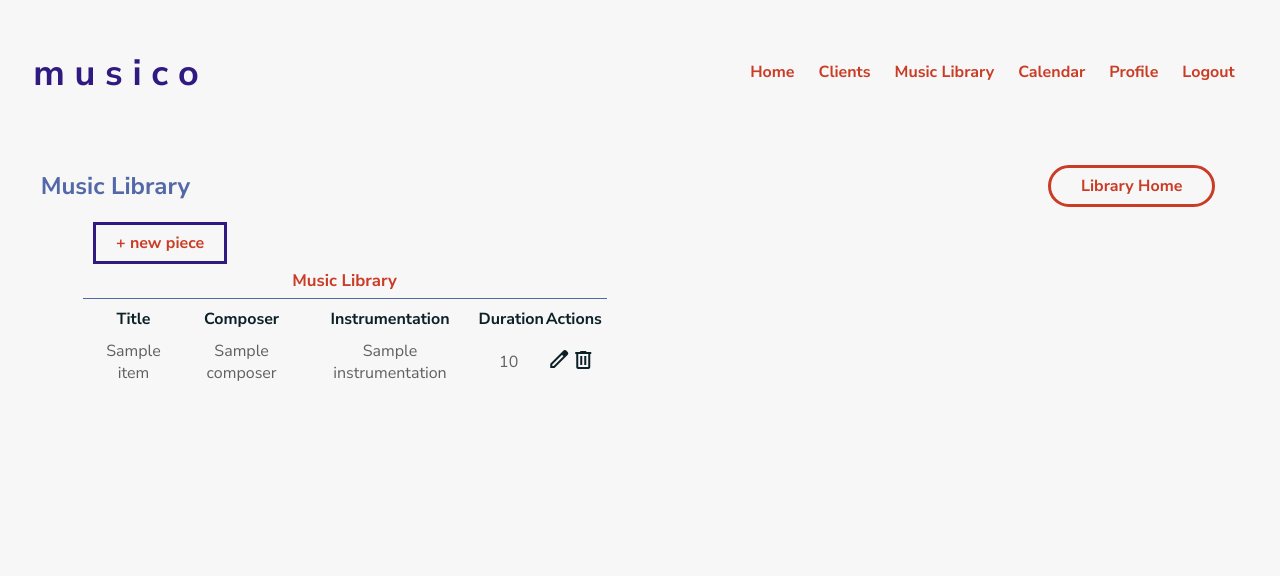
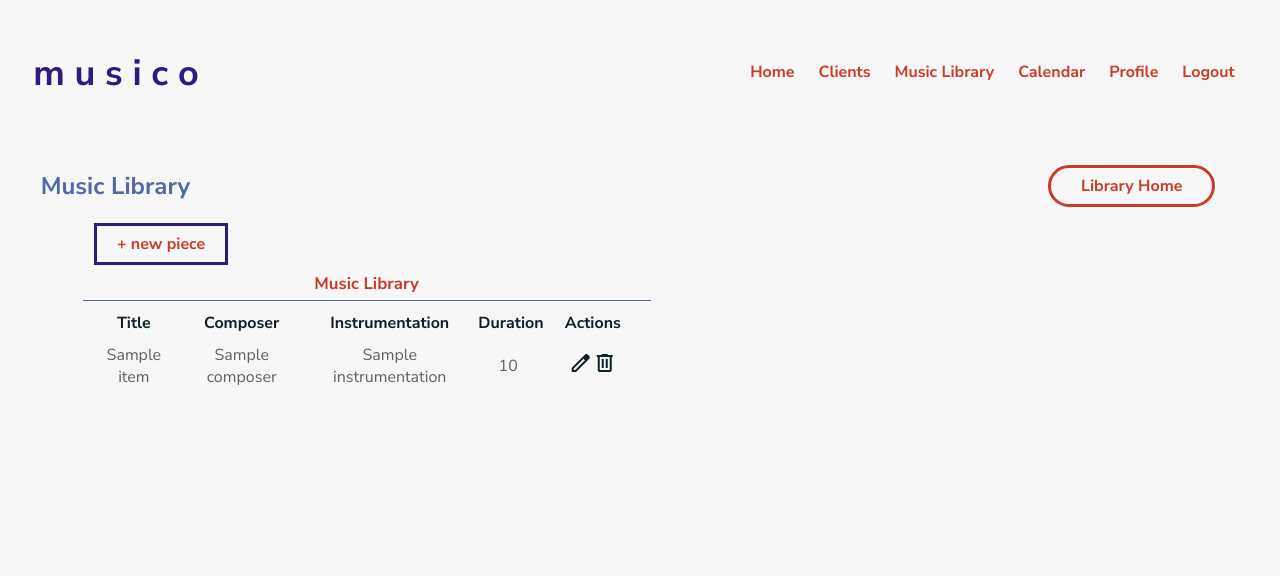
Before and after one commit to josquinlarsen/musico, a Flask app: page /library/view in a window 1280 px wide. Shown: the top 576 px of the page. Run offline with Flask 3, Linux system fonts and the light colour scheme; the visitor is signed in with stand-in values (Sample User, id 1); tables that the repository leaves empty hold one stand-in row (values such as "Sample post"); a database or web service that is not in the repository returns one stand-in record (values such as "Sample title"); data that the repository does not hold is empty.

Commit message:
fixed music library table spacing

```diff
--- a/app/static/style.css
+++ b/app/static/style.css
@@ -339,9 +339,12 @@
   tr td{
     text-align: center;
     padding:1%;
+    margin: 1% 2%
   }
 
   .event_date { min-width:150px; }
+
+  th.actions_col { width: 100px;}
 
   tr th{ padding:0.5%; }
 
--- a/app/templates/library/view_library.html
+++ b/app/templates/library/view_library.html
@@ -22,7 +22,7 @@
                     <th>Composer</th>
                     <th>Instrumentation</th>
                     <th>Duration</th>
-                    <th>Actions</th>
+                    <th class="actions_col">Actions</th>
                 </tr>
             </thead>
             <tbody>
```
